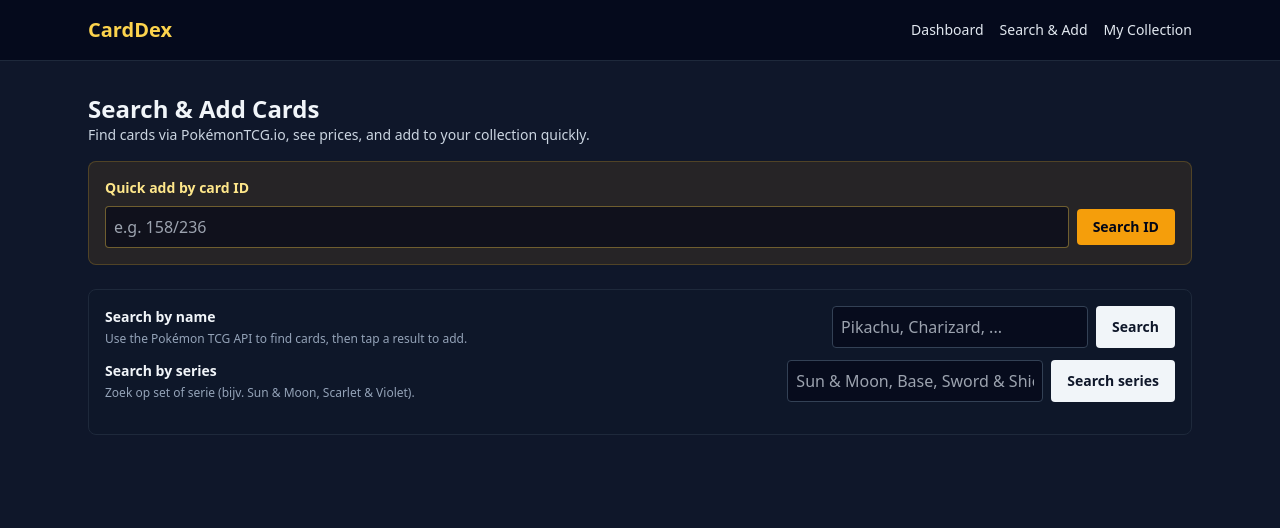
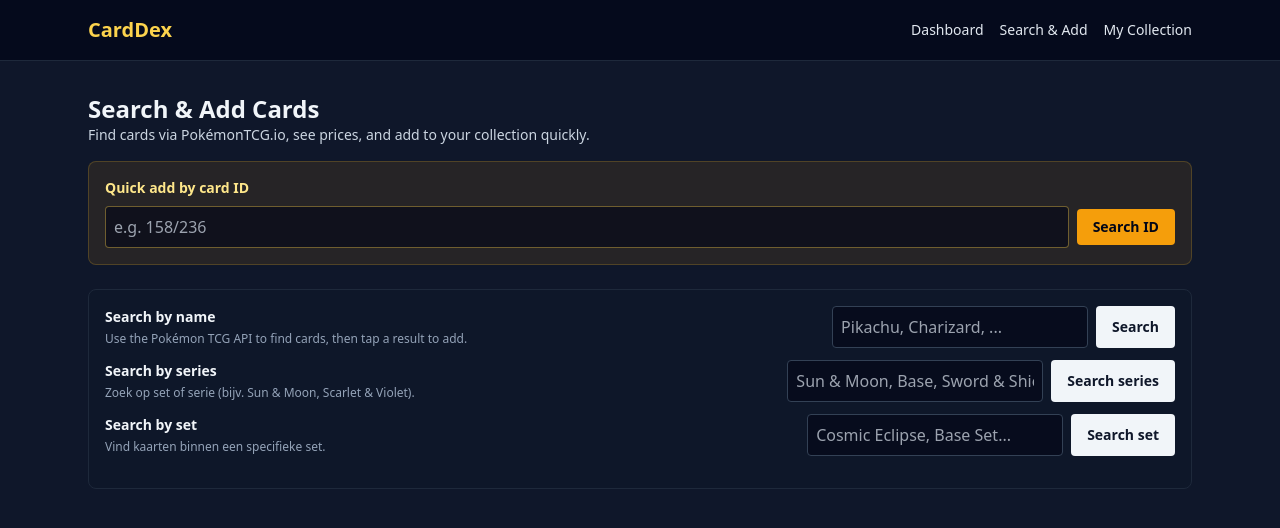
Before and after one commit to dammie200/carddex, a Next.js app: page /search in a window 1280 px wide. Shown: the top 528 px of the page. Built offline with nearby package versions, Linux system fonts and the light colour scheme.

Commit message:
Add set search and improve collection stats

```diff
--- a/src/app/(dashboard)/page.tsx
+++ b/src/app/(dashboard)/page.tsx
@@ -31,10 +31,11 @@ function parsePrice(priceJson: string | null): CardPriceData | null {
 
 async function getStats(): Promise<DashboardStats> {
   try {
-    const [totalEntries, uniqueCardIds, entries, binders] = await Promise.all([
+    const [totalEntries, uniqueCardIds, allEntries, recent, binders] = await Promise.all([
       prisma.collectionEntry.aggregate({ _sum: { quantity: true } }),
       prisma.collectionEntry.findMany({ distinct: ["cardId"], select: { cardId: true } }),
-      prisma.collectionEntry.findMany({ include: { card: true }, orderBy: { createdAt: "desc" }, take: 5 }),
+      prisma.collectionEntry.findMany({ include: { card: true } }),
+      prisma.collectionEntry.findMany({ include: { card: true }, orderBy: { createdAt: "desc" }, take: 10 }),
       prisma.binder.findMany({
         include: {
           slots: {
@@ -48,7 +49,7 @@ async function getStats(): Promise<DashboardStats> {
       }),
     ]);
 
-    const prices = entries.map((entry) => {
+    const prices = allEntries.map((entry) => {
       const price = parsePrice(entry.card.priceJson);
       const variants = price?.variants ?? [];
       const match = variants.find((v) => normalizedFinish(v.finish) === normalizedFinish(entry.finish));
@@ -58,7 +59,7 @@ async function getStats(): Promise<DashboardStats> {
 
     const estimatedValue = prices.reduce((acc, val) => acc + val, 0);
 
-    const mostValuable = entries.reduce<{ name: string; value: number; finish: string; set: string } | null>(
+    const mostValuable = allEntries.reduce<{ name: string; value: number; finish: string; set: string } | null>(
       (best, entry) => {
         const price = parsePrice(entry.card.priceJson);
         const variants = price?.variants ?? [];
@@ -73,7 +74,7 @@ async function getStats(): Promise<DashboardStats> {
       null
     );
 
-    const finishCounts = entries.reduce<Record<string, number>>((acc, entry) => {
+    const finishCounts = allEntries.reduce<Record<string, number>>((acc, entry) => {
       acc[entry.finish] = (acc[entry.finish] ?? 0) + 1;
       return acc;
     }, {});
@@ -102,7 +103,7 @@ async function getStats(): Promise<DashboardStats> {
       binderValue,
       mostValuable,
       topFinish,
-      recent: entries,
+      recent,
     };
   } catch (error) {
     console.error("Failed to load dashboard stats. Ensure database migrations have been applied.", error);
--- a/src/app/(routes)/search/search-client.tsx
+++ b/src/app/(routes)/search/search-client.tsx
@@ -17,20 +17,28 @@ export function SearchClient() {
   const [nameQuery, setNameQuery] = useState("");
   const [numberQuery, setNumberQuery] = useState("");
   const [seriesQuery, setSeriesQuery] = useState("");
+  const [setQuery, setSetQuery] = useState("");
   const [results, setResults] = useState<CardSummary[]>([]);
   const [loading, setLoading] = useState(false);
   const [selected, setSelected] = useState<CardSummary | null>(null);
   const [error, setError] = useState<string | null>(null);
   const [hasSearched, setHasSearched] = useState(false);
 
-  async function search(type: "name" | "number" | "series") {
+  async function search(type: "name" | "number" | "series" | "set") {
     setLoading(true);
     setError(null);
     setHasSearched(true);
     try {
-      const q = type === "name" ? nameQuery : type === "series" ? seriesQuery : numberQuery;
+      const q =
+        type === "name"
+          ? nameQuery
+          : type === "series"
+            ? seriesQuery
+            : type === "set"
+              ? setQuery
+              : numberQuery;
       const res = await fetch(
-        `/api/search/${type === "name" ? "name" : type === "series" ? "series" : "number"}?${
+        `/api/search/${type === "name" ? "name" : type === "series" ? "series" : type === "set" ? "set" : "number"}?${
           type === "number" ? `id=${encodeURIComponent(q)}` : `q=${encodeURIComponent(q)}`
         }`
       );
@@ -43,7 +51,9 @@ export function SearchClient() {
             ? `Geen kaarten gevonden voor "${q.trim()}".`
             : type === "series"
               ? `Geen kaarten gevonden in serie "${q.trim()}".`
-              : "Geen kaarten gevonden met dit kaartnummer."
+              : type === "set"
+                ? `Geen kaarten gevonden in set "${q.trim()}".`
+                : "Geen kaarten gevonden met dit kaartnummer."
         );
         return;
       }
@@ -126,6 +136,26 @@ export function SearchClient() {
             </button>
           </div>
         </div>
+        <div className="mt-3 flex flex-col gap-3 md:flex-row md:items-center md:justify-between">
+          <div className="space-y-1">
+            <div className="text-sm font-semibold">Search by set</div>
+            <p className="text-xs text-slate-400">Vind kaarten binnen een specifieke set.</p>
+          </div>
+          <div className="flex gap-2">
+            <input
+              value={setQuery}
+              onChange={(e) => setSetQuery(e.target.value)}
+              placeholder="Cosmic Eclipse, Base Set..."
+              className="w-64 rounded border border-slate-700 bg-slate-950/60 p-2 text-white"
+            />
+            <button
+              onClick={() => search("set")}
+              className="rounded bg-slate-100 px-4 py-2 text-sm font-semibold text-slate-900 hover:bg-white"
+            >
+              Search set
+            </button>
+          </div>
+        </div>
         {error && <div className="mt-3 text-sm text-rose-300">{error}</div>}
         <div className="mt-4 grid gap-3 md:grid-cols-2 lg:grid-cols-3">
           {loading && <div className="text-slate-300">Loading...</div>}
--- /dev/null
+++ b/src/app/api/search/set/route.ts
@@ -0,0 +1,18 @@
+import { NextResponse } from "next/server";
+import { searchCardsBySetName } from "@/lib/pokemontcg";
+
+export const dynamic = "force-dynamic";
+
+export async function GET(request: Request) {
+  const { searchParams } = new URL(request.url);
+  const query = searchParams.get("q") ?? "";
+  try {
+    const cards = await searchCardsBySetName(query);
+    if (!cards.length) {
+      return NextResponse.json({ error: "No cards found for that set." }, { status: 404 });
+    }
+    return NextResponse.json({ cards });
+  } catch (err: any) {
+    return NextResponse.json({ error: err.message ?? "Failed" }, { status: 500 });
+  }
+}
--- a/src/lib/cardStore.ts
+++ b/src/lib/cardStore.ts
@@ -106,6 +106,18 @@ export async function findCardsBySeries(query: string) {
   return withPrices;
 }
 
+export async function findCardsBySet(query: string) {
+  await ensureCardCatalog();
+  if (!query.trim()) return [];
+  const cards = await prisma.card.findMany({
+    where: { setName: { contains: query.trim() } },
+    orderBy: [{ setName: "asc" }, { name: "asc" }],
+    take: 50,
+  });
+  const withPrices = await Promise.all(cards.map((card) => toCardSummary(card as DbCard)));
+  return withPrices;
+}
+
 export async function findCardsByNumber(rawId: string) {
   await ensureCardCatalog();
   const trimmed = rawId.trim();
--- a/src/lib/pokemontcg.ts
+++ b/src/lib/pokemontcg.ts
@@ -3,6 +3,7 @@ import {
   findCardsByName,
   findCardsByNumber,
   findCardsBySeries,
+  findCardsBySet,
   getCard,
 } from "./cardStore";
 import { CardPriceData, CardSummary } from "@/types";
@@ -38,6 +39,10 @@ export async function searchCardsByNumberId(cardId: string): Promise<CardSummary
 
 export async function searchCardsBySeriesName(query: string): Promise<CardSummary[]> {
   return findCardsBySeries(query);
+}
+
+export async function searchCardsBySetName(query: string): Promise<CardSummary[]> {
+  return findCardsBySet(query);
 }
 
 export async function getCardById(id: string): Promise<CardSummary | null> {
```
Also changed, not shown: src/app/(routes)/collection/collection-client.tsx (+35 -3 lines), 1 other file (tests, documents, lock files or other folders).
